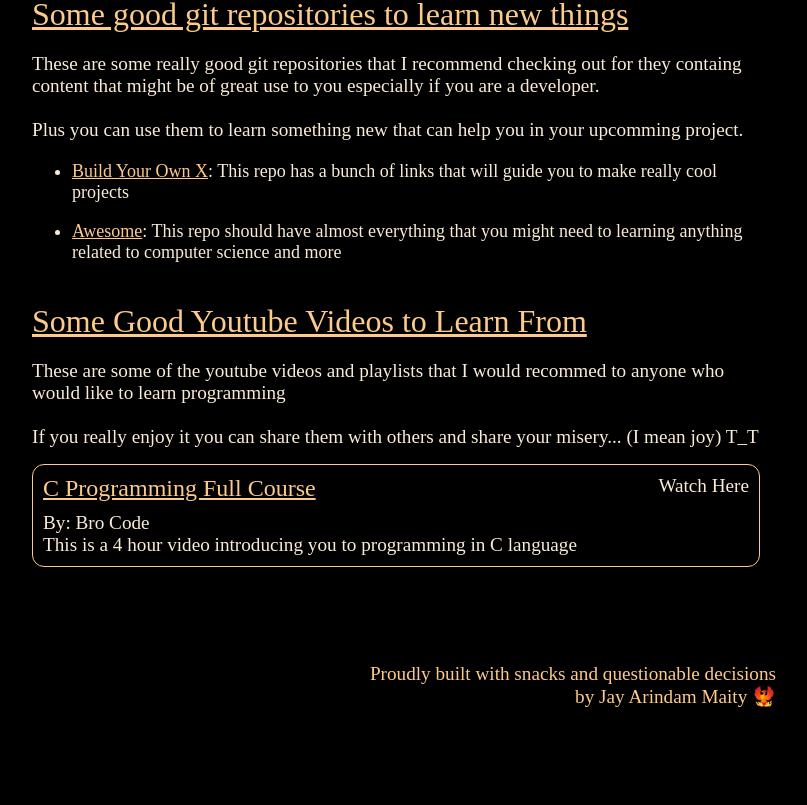
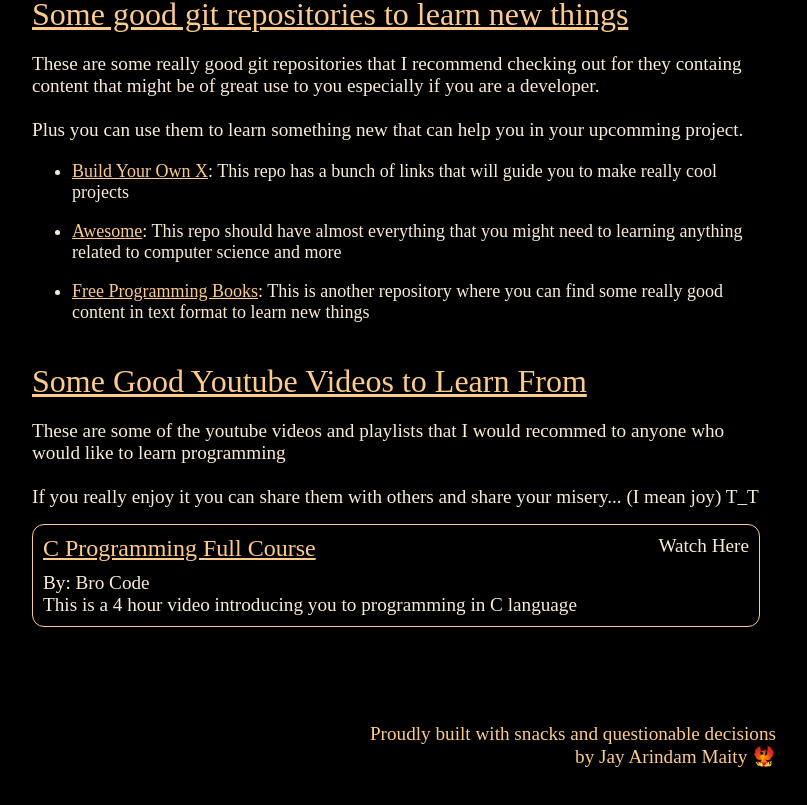
Before and after one commit to JayArindamMaity/jayarindammaity.github.io, a React (Vite) app: page /#/learning in a window 1280 px wide. Shown: the part 880-1685 px from the top of the page, without its empty margins (244-1051 px from the left). Before the commit the page ends 1635 px from the top, so only its background shows below. Built offline with nearby package versions, Linux system fonts and the light colour scheme.

Commit message:
added more data

```diff
--- a/src/data/learning.ts
+++ b/src/data/learning.ts
@@ -57,7 +57,7 @@ const youtube_learn_vids = [
 //   {
 //     reponame: "",
 //     repodesc: "",
-//     repoling: "",
+//     repolink: "",
 //   }
 
 const good_git_repos = [
@@ -69,8 +69,14 @@ const good_git_repos = [
   },
   {
     reponame: "Awesome",
-    repodesc: "This repo should have almost everything that you might need to learning anything related to computer science and more",
+    repodesc:
+      "This repo should have almost everything that you might need to learning anything related to computer science and more",
     repolink: "https://github.com/sindresorhus/awesome",
+  },
+  {
+    reponame: "Free Programming Books",
+    repodesc: "This is another repository where you can find some really good content in text format to learn new things",
+    repolink: "https://github.com/EbookFoundation/free-programming-books",
   },
 ];
 
```
